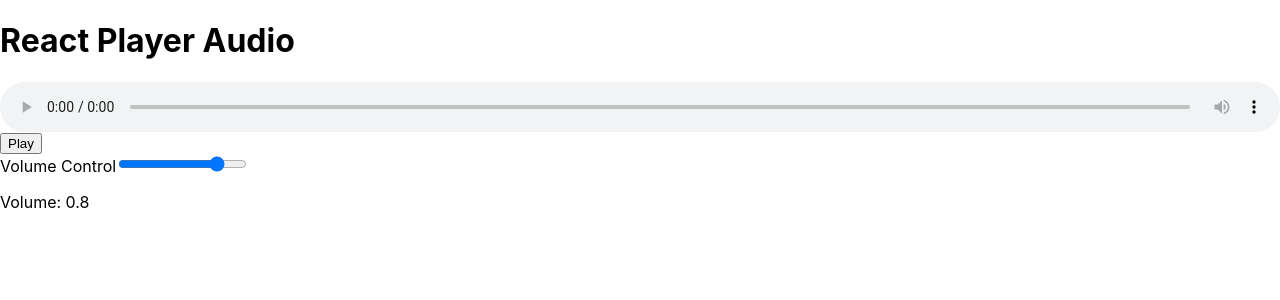
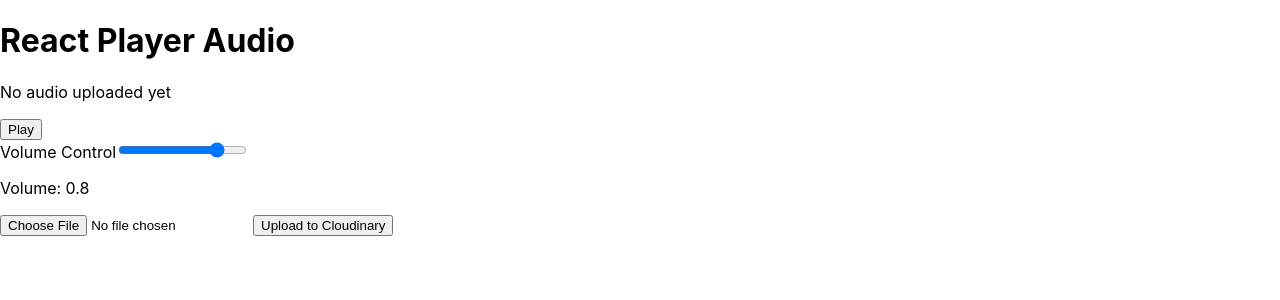
Before and after one commit to achyuta22/syntax-erro-frontend, a React (Create React App) app: page / in a window 1280 px wide. Shown: the top 300 px of the page. Built offline with nearby package versions, Linux system fonts and the light colour scheme.

Commit message:
commiting

```diff
--- a/package.json
+++ b/package.json
@@ -6,6 +6,7 @@
     "@testing-library/jest-dom": "^5.17.0",
     "@testing-library/react": "^13.4.0",
     "@testing-library/user-event": "^13.5.0",
+    "cloudinary": "^2.5.1",
     "react": "^18.3.1",
     "react-dom": "^18.3.1",
     "react-howler": "^5.2.0",
--- a/src/App.js
+++ b/src/App.js
@@ -1,22 +1,54 @@
-import './App.css';
-import React, { useState } from 'react';
-import ReactPlayer from 'react-player';
+import "./App.css";
+import React, { useState } from "react";
+import ReactPlayer from "react-player";
 
 function App() {
   const [volume, setVolume] = useState(0.8);
   const [playing, setPlaying] = useState(false);
+  const [file, setFile] = useState(null);
+  const [audioUrl, setAudioUrl] = useState("");
 
   const togglePlay = () => {
     setPlaying(!playing);
   };
 
+  const handleFileChange = (e) => {
+    setFile(e.target.files[0]);
+  };
+
+  const handleUpload = async () => {
+    if (file) {
+      const formData = new FormData();
+      formData.append("file", file);
+      formData.append("upload_preset", "e1y0qvof"); // Use your unsigned upload preset
+
+      try {
+        const response = await fetch(
+          `https://api.cloudinary.com/v1_1/dnlklmo7y/upload`, // Replace with your Cloudinary cloud name
+          {
+            method: "POST",
+            body: formData,
+          }
+        );
+        const data = await response.json();
+        console.log(data.secure_url);
+        setAudioUrl(data.secure_url); // Set the uploaded file URL
+      } catch (error) {
+        console.error("Error uploading file:", error);
+      }
+    }
+  };
+
   return (
     <div className="min-h-screen flex flex-col items-center justify-center bg-gray-100">
-      <h1 className="text-3xl font-bold mb-6 text-blue-600">React Player Audio</h1>
+      <h1 className="text-3xl font-bold mb-6 text-blue-600">
+        React Player Audio
+      </h1>
 
       <div className="w-full md:w-2/3 lg:w-1/2 p-4 bg-white shadow-lg rounded-lg">
+        {audioUrl ? (
           <ReactPlayer
-          url="https://www.soundhelix.com/examples/mp3/SoundHelix-Song-1.mp3"
+            url="https://res.cloudinary.com/dnlklmo7y/video/upload/v1729310904/vbruznlk1glkum97q23n.mp3"
             playing={playing}
             controls={true}
             volume={volume}
@@ -24,17 +56,24 @@ function App() {
             height="50px"
             className="rounded-md"
           />
+        ) : (
+          <p className="text-gray-600">No audio uploaded yet</p>
+        )}
 
         <div className="mt-4 flex flex-col items-center">
           <button
             onClick={togglePlay}
-            className={`px-4 py-2 rounded-md text-white font-semibold ${playing ? 'bg-red-500' : 'bg-green-500'} hover:opacity-80 transition duration-300 ease-in-out`}
+            className={`px-4 py-2 rounded-md text-white font-semibold ${
+              playing ? "bg-red-500" : "bg-green-500"
+            } hover:opacity-80 transition duration-300 ease-in-out`}
           >
-            {playing ? 'Pause' : 'Play'}
+            {playing ? "Pause" : "Play"}
           </button>
 
           <div className="mt-4 w-full">
-            <label className="block text-gray-600 text-sm font-bold mb-2">Volume Control</label>
+            <label className="block text-gray-600 text-sm font-bold mb-2">
+              Volume Control
+            </label>
             <input
               type="range"
               min="0"
@@ -47,6 +86,22 @@ function App() {
             <p className="mt-2 text-gray-600">Volume: {volume}</p>
           </div>
         </div>
+
+        {/* File upload section */}
+        <div className="mt-4 w-full">
+          <input
+            type="file"
+            accept="audio/*"
+            onChange={handleFileChange}
+            className="mb-4"
+          />
+          <button
+            onClick={handleUpload}
+            className="px-4 py-2 bg-blue-500 text-white rounded-md hover:bg-blue-600 transition"
+          >
+            Upload to Cloudinary
+          </button>
+        </div>
       </div>
     </div>
   );
```
Also changed, not shown: 1 other file (tests, documents, lock files or other folders). Lines whose indentation alone changed are shown as unchanged.
